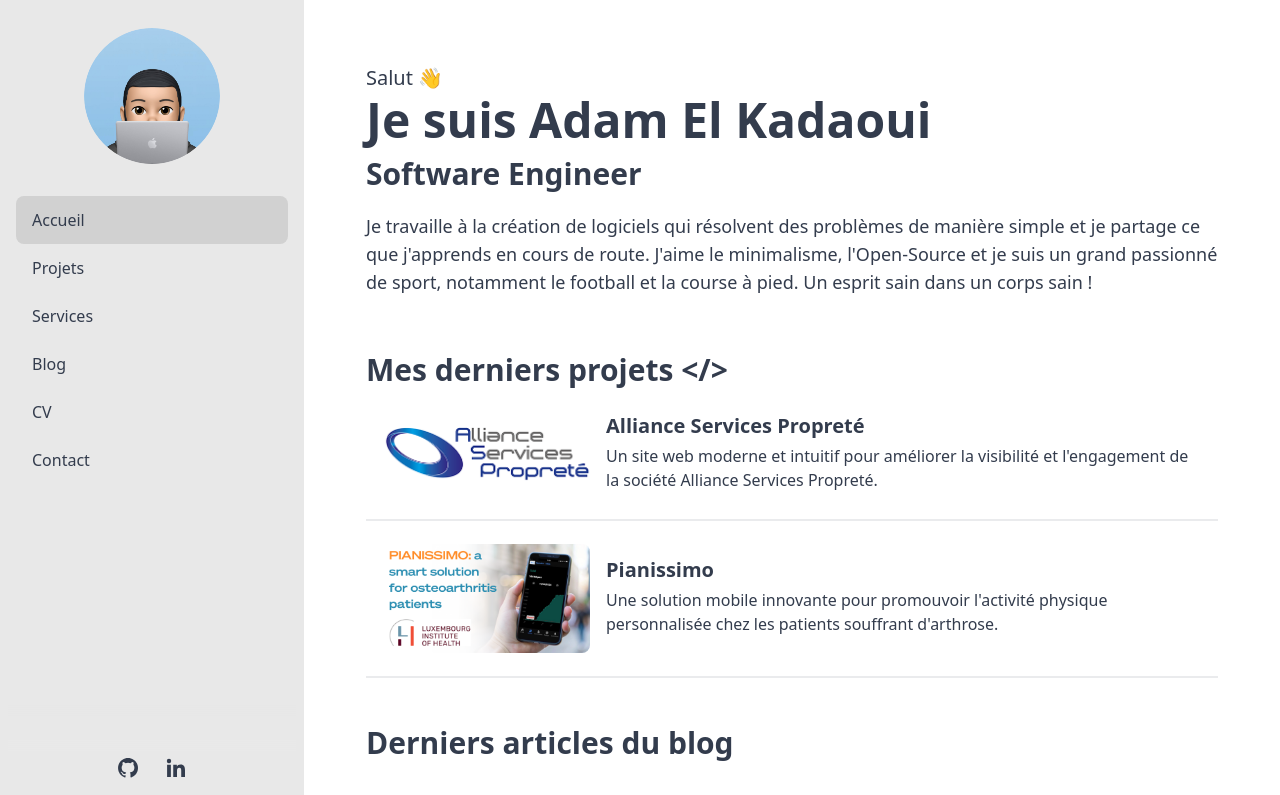
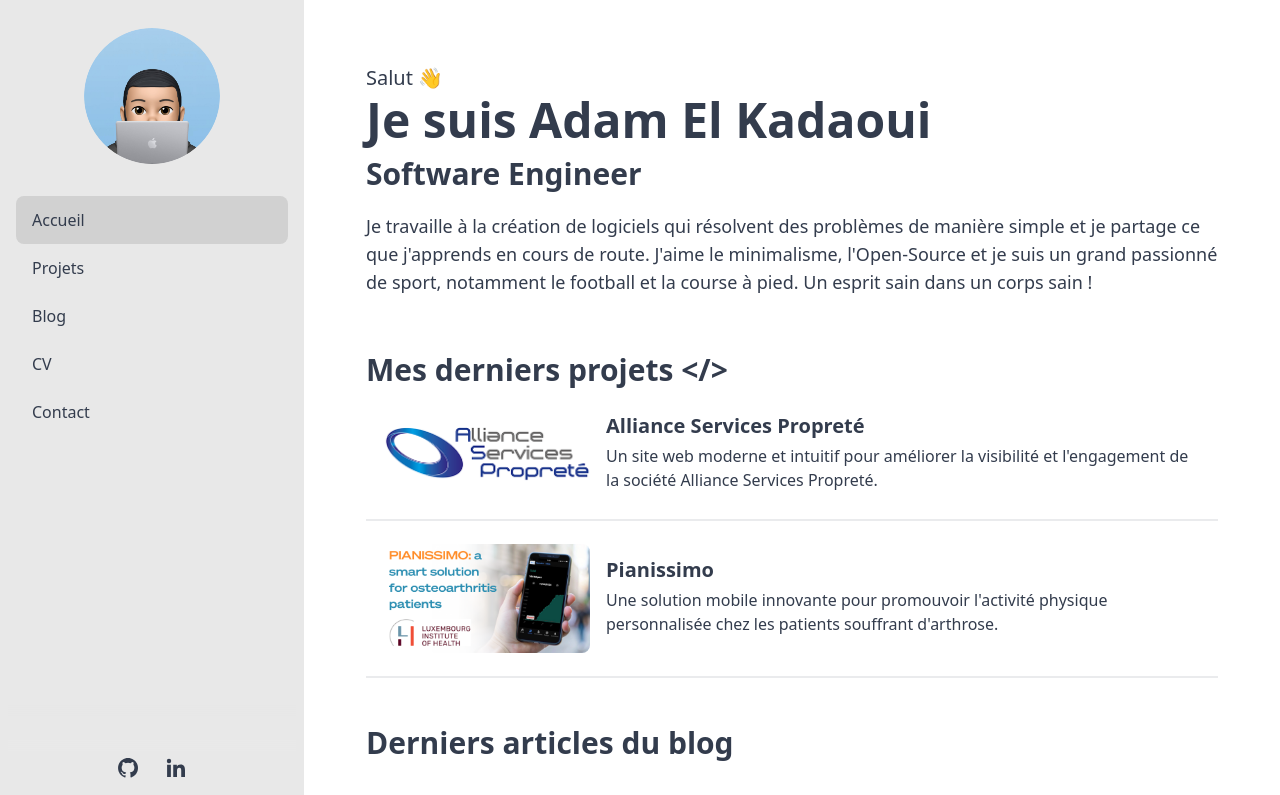
Before and after one commit to adamelkadaoui/adamelkadaoui.github.io, an Astro site: page / in a window 1280 px wide. Shown: the top 795 px of the page. Built offline with nearby package versions, Linux system fonts and the light colour scheme; Astro itself is replaced by a stand-in of ours; grey boxes are pictures that could not be loaded.

Commit message:
feat: hide services menu

```diff
--- a/src/components/SideBarMenu.astro
+++ b/src/components/SideBarMenu.astro
@@ -6,7 +6,7 @@ const activeClass = "bg-base-300"; // For primary color replace with `active` cl
 <ul class="menu grow shrink menu-md overflow-y-auto">
     <li><a class="py-3 text-base" id="home" href="/">Accueil</a></li>
     <li><a class="py-3 text-base" id="projects" href="/projects">Projets</a></li>
-    <li><a class="py-3 text-base" id="services" href="/services">Services</a></li>
+    <!-- <li><a class="py-3 text-base" id="services" href="/services">Services</a></li> -->
     <li><a class="py-3 text-base" id="blog" href="/blog/">Blog</a></li>
     <li><a class="py-3 text-base" id="cv" href="/cv">CV</a></li>
     <li>
```
